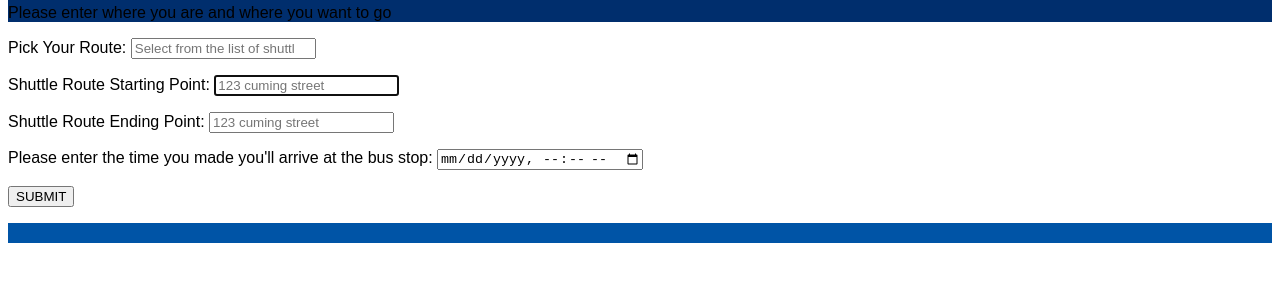
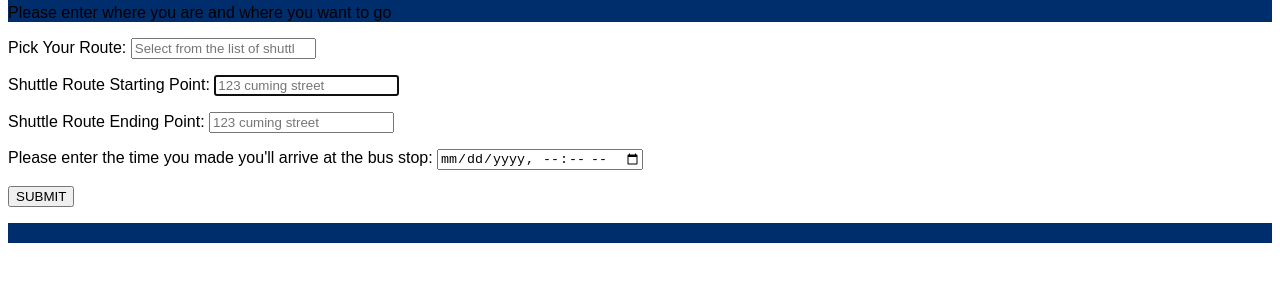
Before and after one commit to Nathanielulmerschmit/effective-octo-sniffle, a website: page public/index.html in a window 1280 px wide. Shown: the part 110-392 px from the top of the page. Drawn offline with Linux system fonts and the light colour scheme.

Commit message:
Color Update

```diff
--- a/public/style.css
+++ b/public/style.css
@@ -16,7 +16,7 @@ body {
 font-family:sans-serif;
 }
 
-footer{background-color: #0054A6; height: 20px;}
+footer{background-color: #002E6D; height: 20px;}
 
 header p span {font-style:italic;}
 
```
